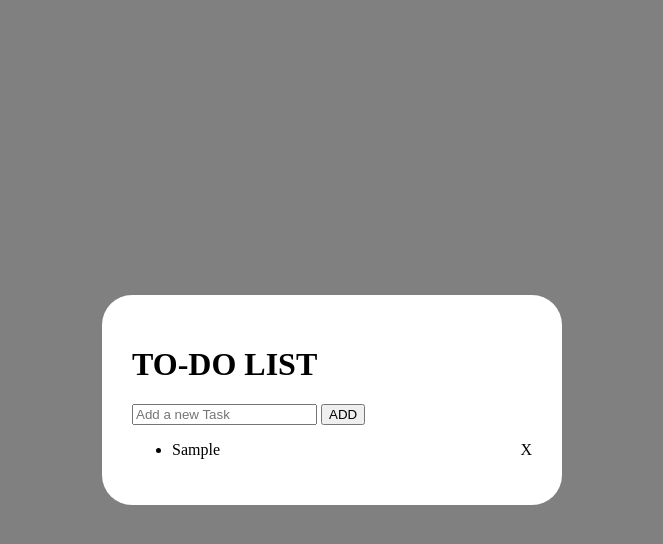
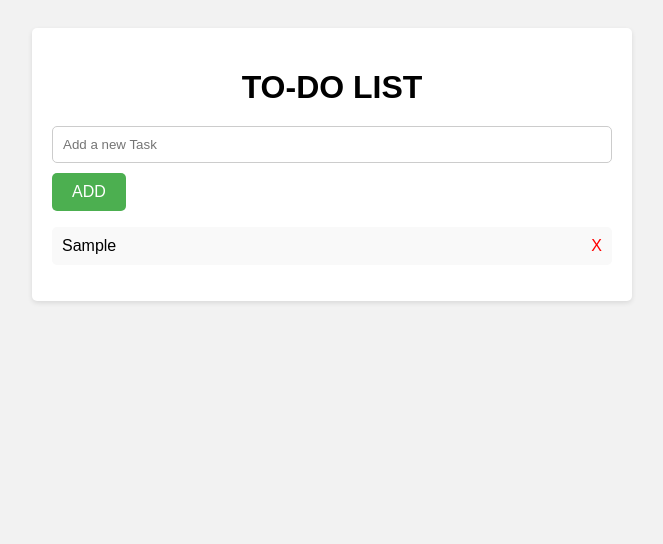
Before and after one commit to Faiyyaj123/ToDoList, a plain HTML site: page index.html in a window 1280 px wide. Both pictures are taken after typing "Sample" into the empty fields and a click on the button "ADD". Shown: the whole page, without its empty margins (308-971 px from the left). Drawn offline with Linux system fonts and the light colour scheme.

Commit message:
Added Styling

```diff
--- a/index.html
+++ b/index.html
@@ -3,43 +3,8 @@
 <head>
     <meta charset="UTF-8">
     <meta name="viewport" content="width=device-width, initial-scale=1.0">
-    <title>Document</title>
-    <style>
-        .todo
-        {
-            max-width: 400px;
-            width: 100%;
-            height: auto;
-            border-radius: 30px;
-            box-shadow: 0px 0px 10px grey;
-            padding: 30px;
-            background-color: white;
-        }
-        .container
-        {
-            position: fixed;
-            top: 0px;
-            left: 0px;
-            height: 100vh;
-            width: 100%;
-            background-color: grey;
-            display: flex;
-            align-items: center;
-            justify-content: center;
-        }
-        .checked
-        {
-            text-decoration: line-through;
-            color: grey;
-        }
-        li{
-            position: relative;
-        }
-        span{
-            position: absolute;
-            right: 0px;
-        }
-    </style>
+    <link rel="stylesheet" href="styles.css">
+    <title>TODO List</title>
 </head>
 <body>
     <div class="container">
@@ -61,7 +26,7 @@
         {
             if(taskEntry.value==="")
             {
-                alert("Enter a TASK")
+                alert("Enter a Task")
             }
             else{
                 let li = document.createElement("li");
--- a/styles.css
+++ b/styles.css
@@ -1,10 +1,67 @@
 body {
-    font-size: 10px;
-    font-family: Roboto, sans-serif;
-    background-color:;
+    font-family: Arial, sans-serif;
+    background-color: #f2f2f2;
+}
 
-    margin: 0;
-    display: grid;
-    height: 100vh;
-    place-items: center;
+.container {
+    max-width: 600px;
+    margin: 0 auto;
+    padding: 20px;
 }
+
+.todo {
+    background-color: #ffffff;
+    padding: 20px;
+    border-radius: 5px;
+    box-shadow: 0 2px 5px rgba(0, 0, 0, 0.1);
+}
+
+h1 {
+    text-align: center;
+    margin-bottom: 20px;
+}
+
+input[type="text"] {
+    width: 100%;
+    padding: 10px;
+    margin-bottom: 10px;
+    border: 1px solid #ccc;
+    border-radius: 5px;
+    box-sizing: border-box;
+}
+
+button {
+    padding: 10px 20px;
+    background-color: #4CAF50;
+    color: white;
+    border: none;
+    border-radius: 5px;
+    cursor: pointer;
+    font-size: 16px;
+}
+
+button:hover {
+    background-color: #45a049;
+}
+
+ul {
+    list-style-type: none;
+    padding: 0;
+}
+
+li {
+    margin-bottom: 10px;
+    background-color: #f9f9f9;
+    padding: 10px;
+    border-radius: 5px;
+}
+
+li.checked {
+    text-decoration: line-through;
+}
+
+li span {
+    color: red;
+    float: right;
+    cursor: pointer;
+}
```
